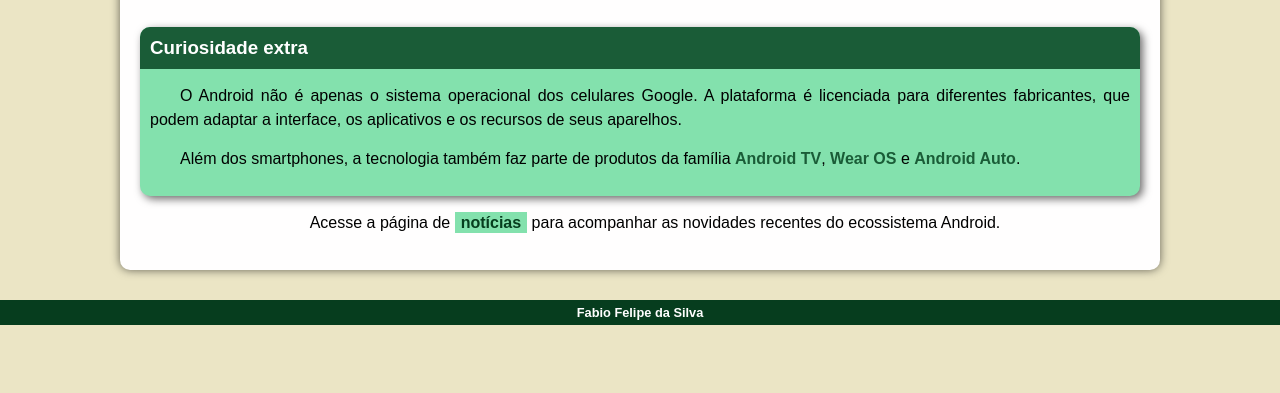
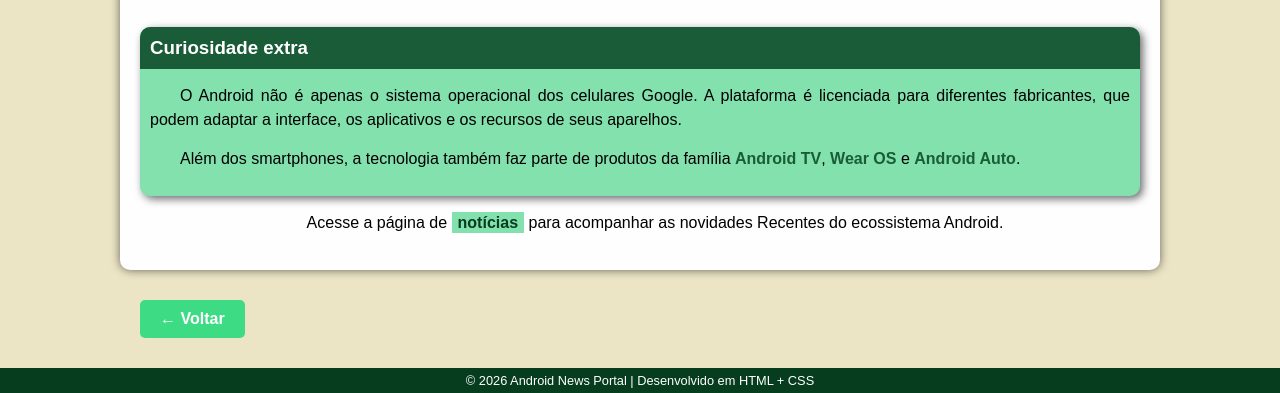
Before and after one commit to fabiofelipedasilva/projeto-android, a plain HTML site: page Curiosidades.html in a window 1280 px wide. Shown: the part 1380-1773 px from the top of the page. Before the commit the page ends 1705 px from the top, so only its background shows below. Drawn offline with Linux system fonts and the light colour scheme.

Commit message:
feat: add botões nas páginas

```diff
--- a/Curiosidades.html
+++ b/Curiosidades.html
@@ -6,6 +6,7 @@
     <title>Curiosidades sobre o Android</title>
     <link rel="shortcut icon" href="imagens/favicon.ico" type="image/x-icon">
     <link rel="stylesheet" href="estilo/style.css">
+    <link rel="stylesheet" href="estilo/navegacao.css">
 </head>
 <body>
     <header>
@@ -103,15 +104,17 @@
 
             <p class="encerramento">
                 Acesse a página de <a href="Notícias.html">notícias</a> para acompanhar as novidades
-                recentes do ecossistema Android.
+                Recentes do ecossistema Android.
             </p>
         </article>
     </main>
+    <nav class="page-navigation" aria-label="Navegação entre páginas">
+        <a class="btn voltar" href="Notícias.html">← Voltar</a>
 
-    <footer>
-        <p>
-            <a href="index.html">Fabio Felipe da Silva</a>
-        </p>
-    </footer>
+    </nav>
+
+   <footer>
+    <p>© 2026 Android News Portal | Desenvolvido em HTML + CSS</p>
+</footer>
 </body>
 </html>
--- /dev/null
+++ b/estilo/navegacao.css
@@ -0,0 +1,33 @@
+.page-navigation {
+    display: flex;
+    justify-content: space-between;
+    align-items: center;
+    gap: 16px;
+    width: 90%;
+    max-width: 1000px;
+    margin: 20px auto 30px;
+    padding: 0;
+    background: transparent;
+    box-shadow: none;
+}
+
+.page-navigation .btn {
+    display: inline-block;
+    padding: 10px 20px;
+    border-radius: 5px;
+    background-color: #3ddc84;
+    color: #fff;
+    font-weight: bold;
+    text-decoration: none;
+    transition: background-color 0.3s;
+}
+
+.page-navigation .btn:hover {
+    background-color: #2db96d;
+}
+
+@media (max-width: 400px) {
+    .page-navigation .btn {
+        padding: 10px 14px;
+    }
+}
--- /dev/null
+++ b/estilo/noticias.css
@@ -0,0 +1,81 @@
+
+    *{
+        margin:0;
+        padding:0;
+        box-sizing:border-box;
+        font-family: Arial, sans-serif;
+    }
+
+    body{
+        background:#f2f2f2;
+        color:#333;
+    }
+
+    header{
+        background:#3DDC84;
+        color:#fff;
+        padding:25px;
+        text-align:center;
+    }
+
+    header h1{
+        font-size:2rem;
+    }
+
+    .container{
+        width:90%;
+        max-width:1200px;
+        margin:30px auto;
+    }
+
+    .card{
+        background:#fff;
+        padding:20px;
+        margin-bottom:20px;
+        border-radius:10px;
+        box-shadow:0 2px 10px rgba(0,0,0,0.1);
+        transition:0.3s;
+    }
+
+    .card:hover{
+        transform:translateY(-5px);
+    }
+
+    .card h2{
+        color:#0B8043;
+        margin-bottom:10px;
+    }
+
+    .card p{
+        line-height:1.6;
+        margin-bottom:15px;
+    }
+
+    .btn{
+        display:inline-block;
+        background:#3DDC84;
+        color:#fff;
+        text-decoration:none;
+        padding:10px 20px;
+        border-radius:5px;
+        transition:0.3s;
+    }
+
+    .btn:hover{
+        background:#2DB96D;
+    }
+    .btn.proxima {
+    display: table;
+    margin: 20px auto 30px;
+}
+.btn.voltar {
+    display: table;
+    margin: 20px auto 30px;
+}
+    footer{
+        text-align:center;
+        padding:20px;
+        background:#222;
+        color:#fff;
+        margin-top:40px;
+    }
```
Also changed, not shown: Notícias.html (+8 -81 lines), index.html (+5 -5 lines).
